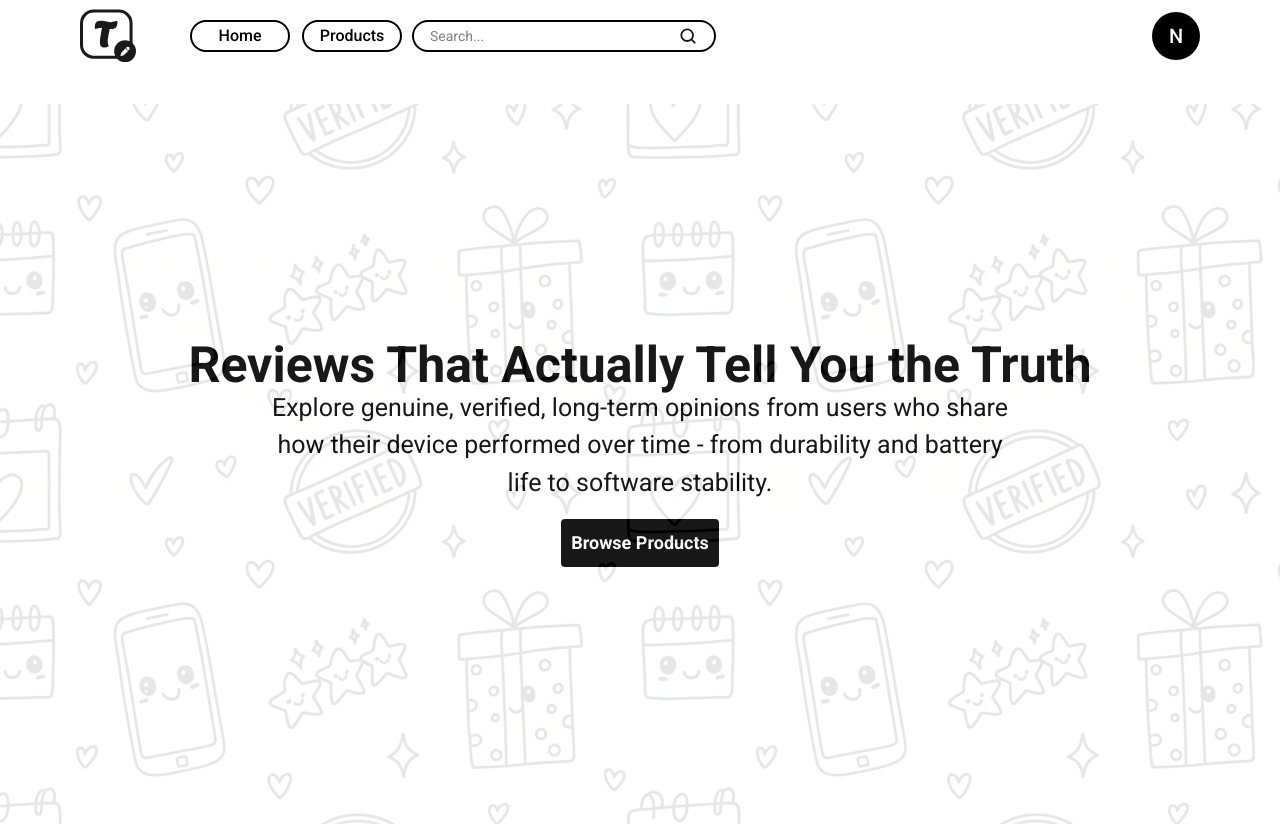
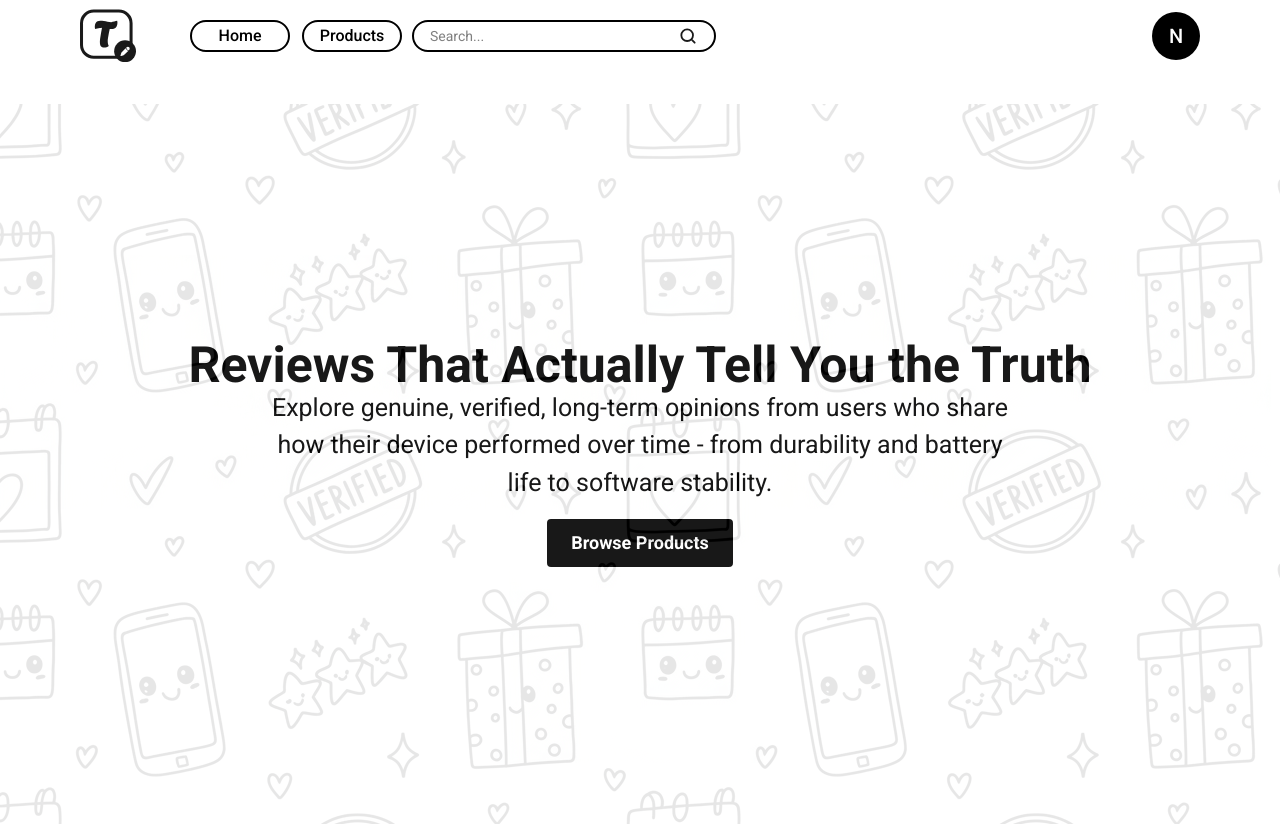
Before and after one commit to pandeynikhilone/truloop, a Next.js app: page / in a window 1280 px wide. Shown: the top 826 px of the page. Built offline with nearby package versions, Linux system fonts and the light colour scheme.

Commit message:
style: changed style of a button in root page.js

```diff
--- a/app/page.js
+++ b/app/page.js
@@ -24,7 +24,7 @@ function HeroSection() {
             </div>
             <div className="px-2.5 py-1.5 rounded inline-flex justify-center items-center gap-[2.50px]">
               <Link href="/products">
-                <button className="bg-black rounded-md text-white text-sm md:text-lg md:p-2.5 font-bold p-2 px-4 hover:cursor-pointer hover:bg-white hover:text-black border-2">
+                <button className="bg-black rounded-md text-white text-sm md:text-lg md:p-2.5 font-bold p-2 px-4 lg:px-6 hover:cursor-pointer hover:bg-white hover:text-black border-2">
                   Browse Products
                 </button>
               </Link>
```
